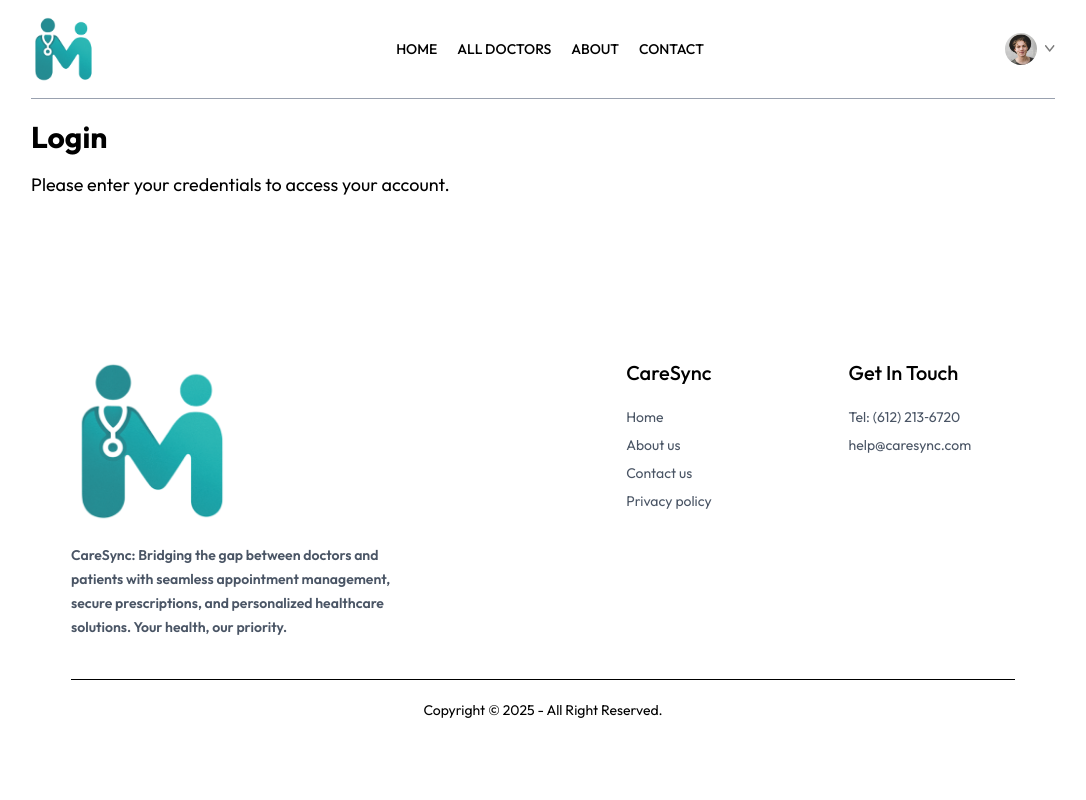
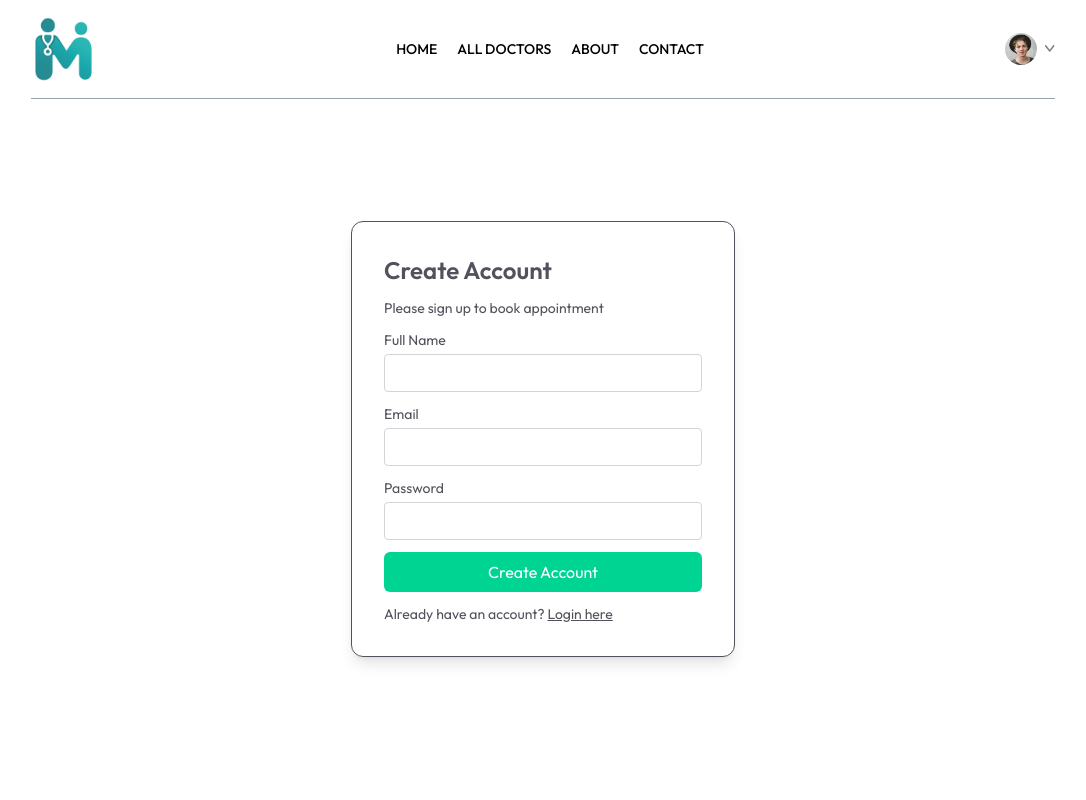
Before and after one commit to mohdabdulrahman297/caresync, a React (Vite) app: page /login in a window 1280 px wide. Shown: the top 800 px of the page, without its empty margins (97-1183 px from the left). Built offline with nearby package versions, Linux system fonts and the light colour scheme.

Commit message:
Login page UI

```diff
--- a/src/pages/Contact.jsx
+++ b/src/pages/Contact.jsx
@@ -20,13 +20,13 @@
         <div className="flex flex-col justify-center items-start gap-6">
           <p className="font-semibold text-lg text-gray-600">OUR OFFICE</p>
           <p className="text-gray-500">
-            54709 Willms Station <br /> Suite 350, Washington, USA
+            55403 Marquette Ave <br /> , Minnesota, USA
           </p>
           <p className="text-gray-500">
             Tel: (612) 213‑6720 <br /> Email: abdulrahmanmohd297@gmail.com
           </p>
           <p className="font-semibold text-lg text-gray-600">
-            CAREERS AT PRESCRIPTO
+            CAREERS AT CARESYNC
           </p>
           <p className="text-gray-500">
             Learn more about our teams and job openings.
--- a/src/pages/Login.jsx
+++ b/src/pages/Login.jsx
@@ -1,12 +1,97 @@
-import React from 'react'
+import React, { useState } from "react";
 
 const Login = () => {
+  const [state, setState] = useState("Sign Up");
+  const [email, setEmail] = useState("");
+  const [password, setPassword] = useState("");
+  const [name, setName] = useState("");
+
+  const onSubmitHandler = async (event) => {
+    event.preventDefault();
+    // Handle login/signup logic here
+    console.log({ name, email, password, action: state });
+  };
+
   return (
-    <div>
-      <h1 className='text-3xl font-bold'>Login</h1>
-      <p className='mt-4 text-lg'>Please enter your credentials to access your account.</p>
-    </div>
-  )
-}
+    <form
+      onSubmit={onSubmitHandler}
+      className="min-h-[80vh] flex items-center justify-center"
+    >
+      <div className="flex flex-col gap-3 items-start p-8 min-w-[340px] sm:min-w-96 border rounded-xl text-zinc-600 text-sm shadow-lg">
+        <p className="text-2xl font-semibold">
+          {state === "Sign Up" ? "Create Account" : "Login"}
+        </p>
+        <p>
+          Please {state === "Sign Up" ? "sign up" : "log in"} to book
+          appointment
+        </p>
 
-export default Login
+        {state === "Sign Up" && (
+          <div className="w-full">
+            <p>Full Name</p>
+            <input
+              className="border border-zinc-300 rounded w-full p-2 mt-1"
+              type="text"
+              onChange={(e) => setName(e.target.value)}
+              value={name}
+              required
+            />
+          </div>
+        )}
+
+        <div className="w-full">
+          <p>Email</p>
+          <input
+            className="border border-zinc-300 rounded w-full p-2 mt-1"
+            type="email"
+            onChange={(e) => setEmail(e.target.value)}
+            value={email}
+            required
+          />
+        </div>
+
+        <div className="w-full">
+          <p>Password</p>
+          <input
+            className="border border-zinc-300 rounded w-full p-2 mt-1"
+            type="password"
+            onChange={(e) => setPassword(e.target.value)}
+            value={password}
+            required
+          />
+        </div>
+
+        <button
+          type="submit"
+          className="bg-emerald-400 cursor-pointer text-white w-full py-2 rounded-md text-base"
+        >
+          {state === "Sign Up" ? "Create Account" : "Login"}
+        </button>
+
+        {state === "Sign Up" ? (
+          <p>
+            Already have an account?{" "}
+            <span
+              onClick={() => setState("Login")}
+              className="text-primary underline cursor-pointer"
+            >
+              Login here
+            </span>
+          </p>
+        ) : (
+          <p>
+            Create a new account?{" "}
+            <span
+              onClick={() => setState("Sign Up")}
+              className="text-primary underline cursor-pointer"
+            >
+              Click here
+            </span>
+          </p>
+        )}
+      </div>
+    </form>
+  );
+};
+
+export default Login;
```
